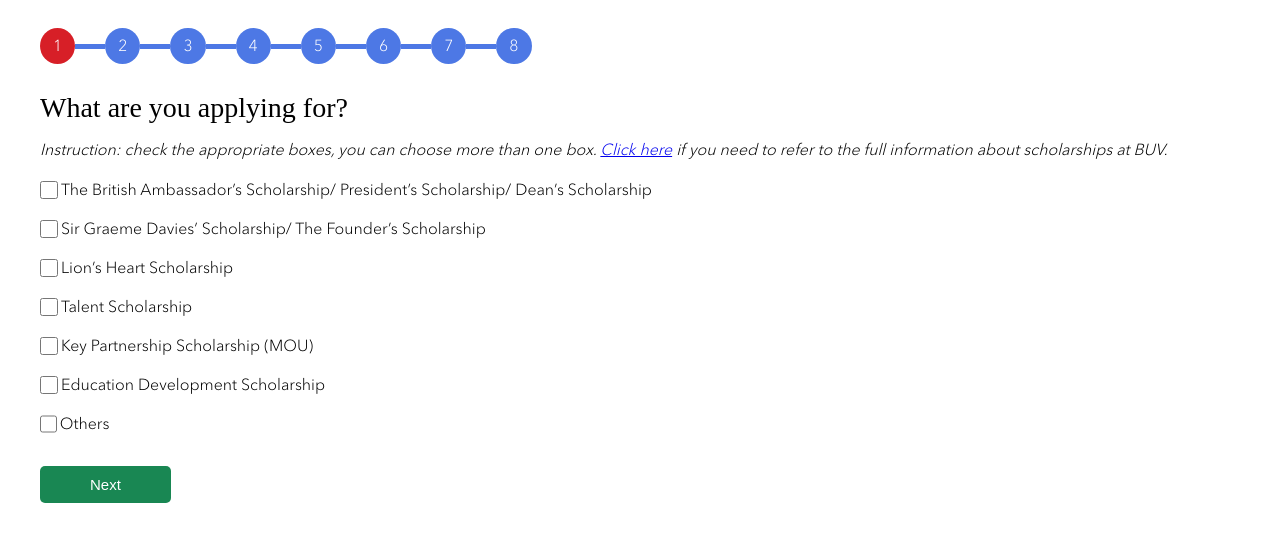
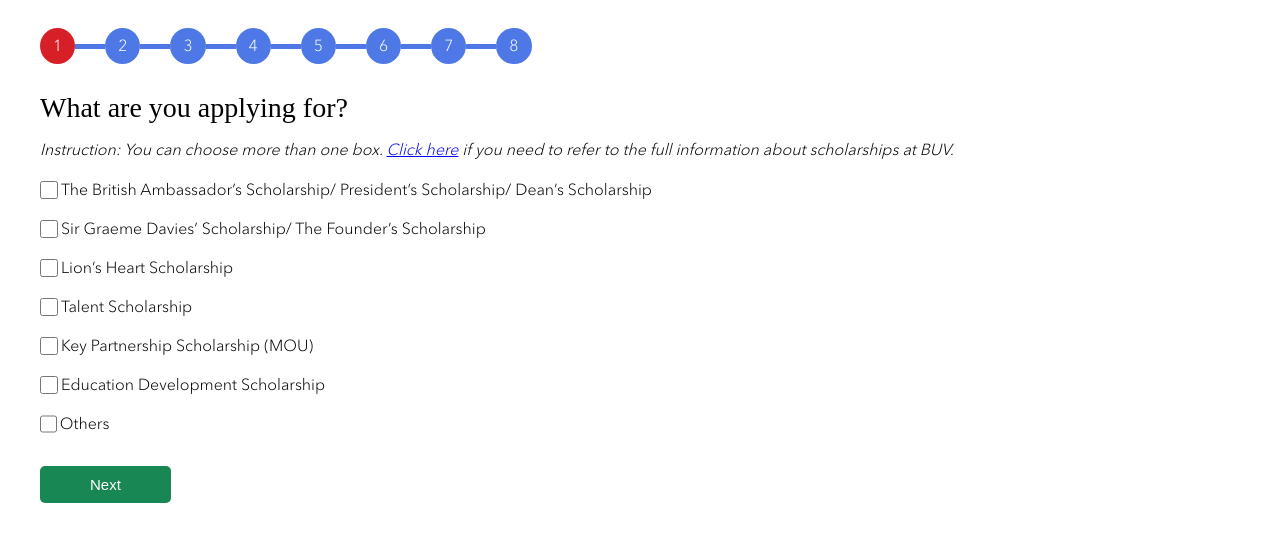
Before and after one commit to tungcotdo/buv-form, a plain HTML site: page template/scholarship1.html in a window 1280 px wide. Shown: the part 292-825 px from the top of the page. Drawn offline with Linux system fonts and the light colour scheme; a web font is replaced by a local one.

Commit message:
update code

```diff
--- a/template/scholarship1.html
+++ b/template/scholarship1.html
@@ -66,7 +66,7 @@
                     <h3 class="scholarship-section__heading">What are you applying for?</h3>
 
                     <p class="scholarship__note">
-                        Instruction: check the appropriate boxes, you can choose more than one box. <a href="https://www.buv.edu.vn/hoc-bong-cu-nhan/">Click here</a> if you need to refer to the full information about scholarships at BUV.</span>
+                        Instruction: You can choose more than one box. <a href="https://www.buv.edu.vn/hoc-bong-cu-nhan/">Click here</a> if you need to refer to the full information about scholarships at BUV.</span>
                     </p>
 
                     <div class="scholarship-section__field">
```
